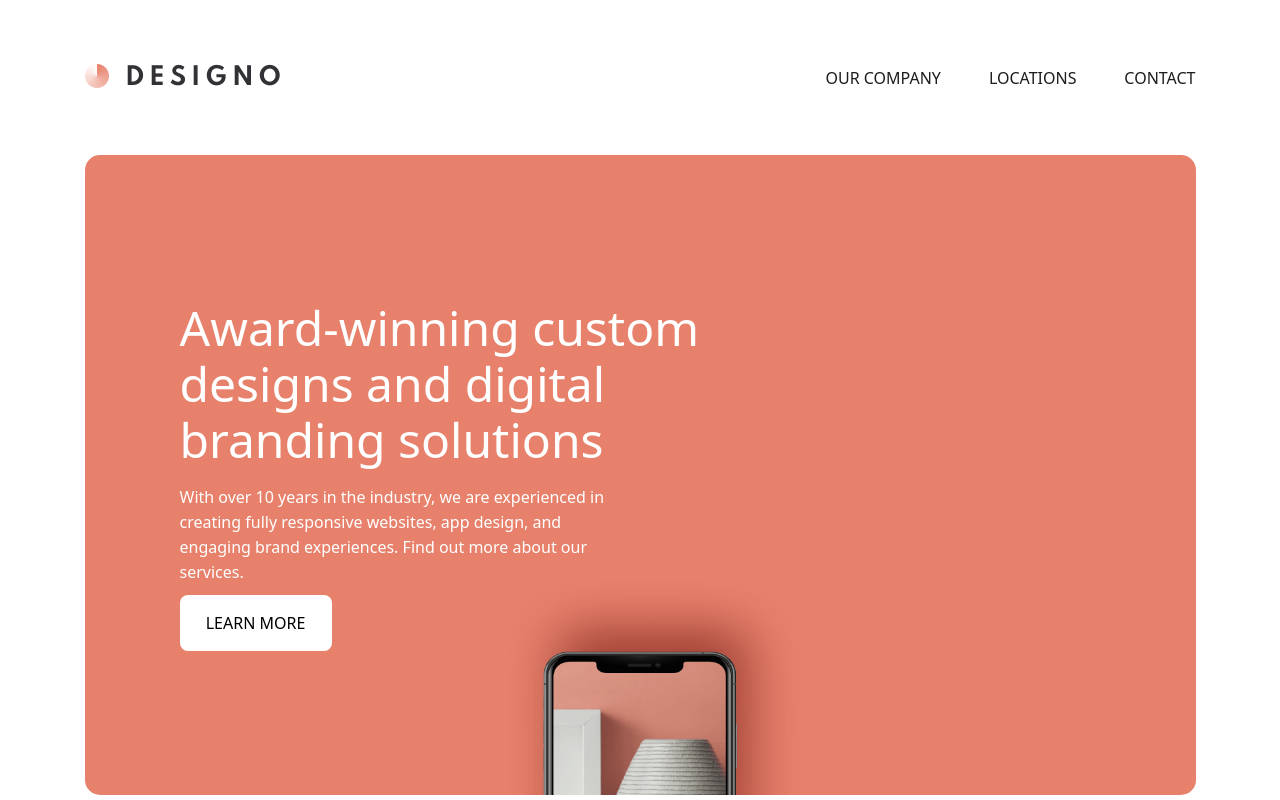
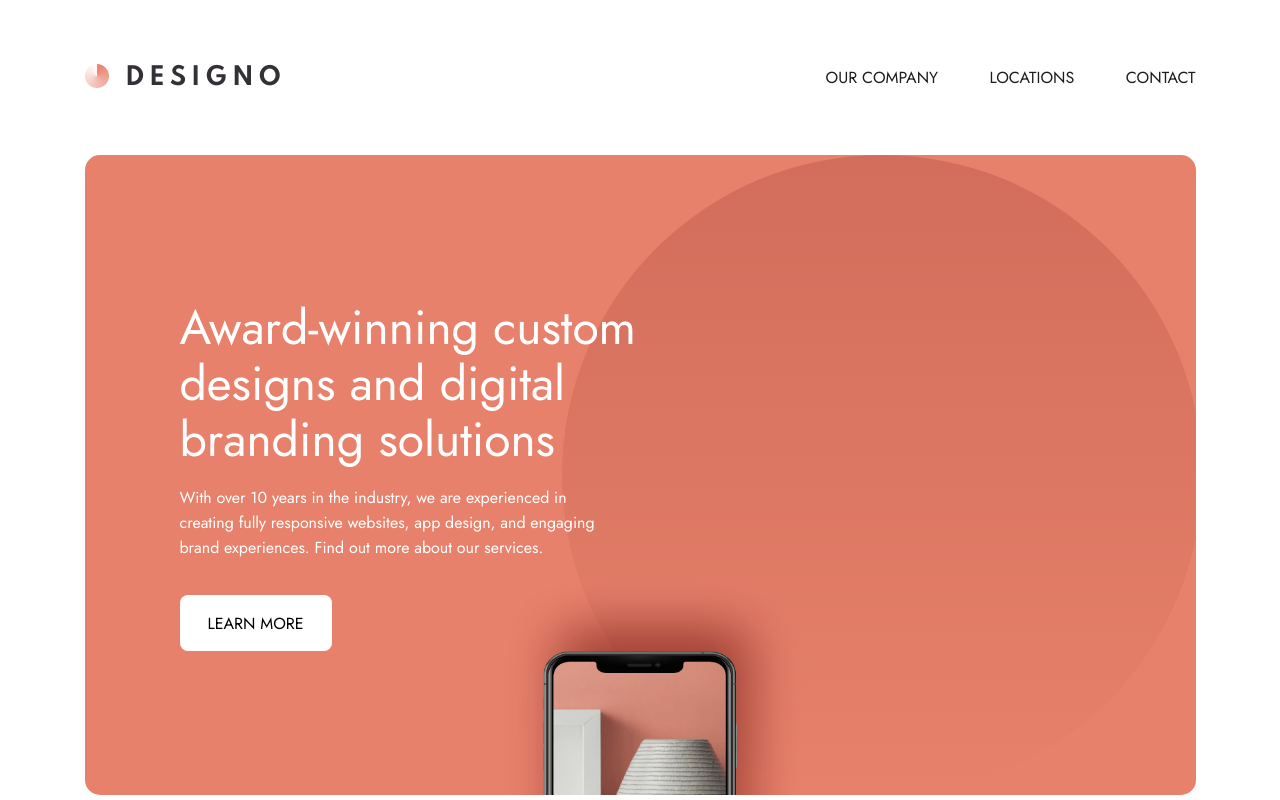
Before and after one commit to NatGlass/Designo, a React (Vite) app: page / in a window 1280 px wide. Built offline with nearby package versions, Linux system fonts and the light colour scheme.

Commit message:
apply font globally

```diff
--- a/src/index.css
+++ b/src/index.css
@@ -1,3 +1,14 @@
 @tailwind base;
 @tailwind components;
 @tailwind utilities;
+
+*,*::before,*::after{
+    font-family: 'jost';
+}
+
+.oval{
+    background: linear-gradient(90deg, rgba(93, 2, 2, 0.0001) 0%, rgba(93, 2, 2, 0.497569) 100%);
+    mix-blend-mode: normal;
+    opacity: 0.31;
+    transform: matrix(0, -1, -1, 0, 0, 0);
+}
```
